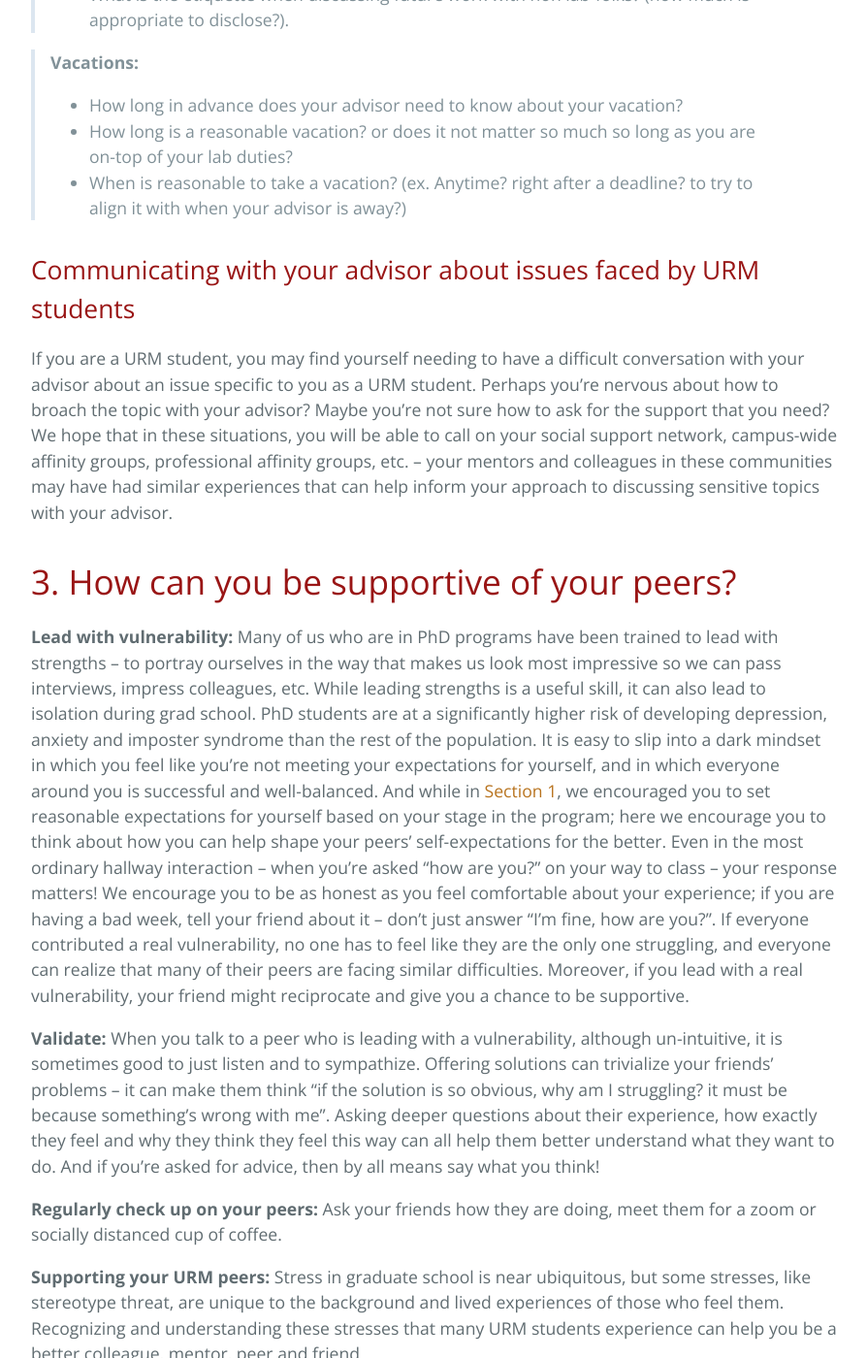
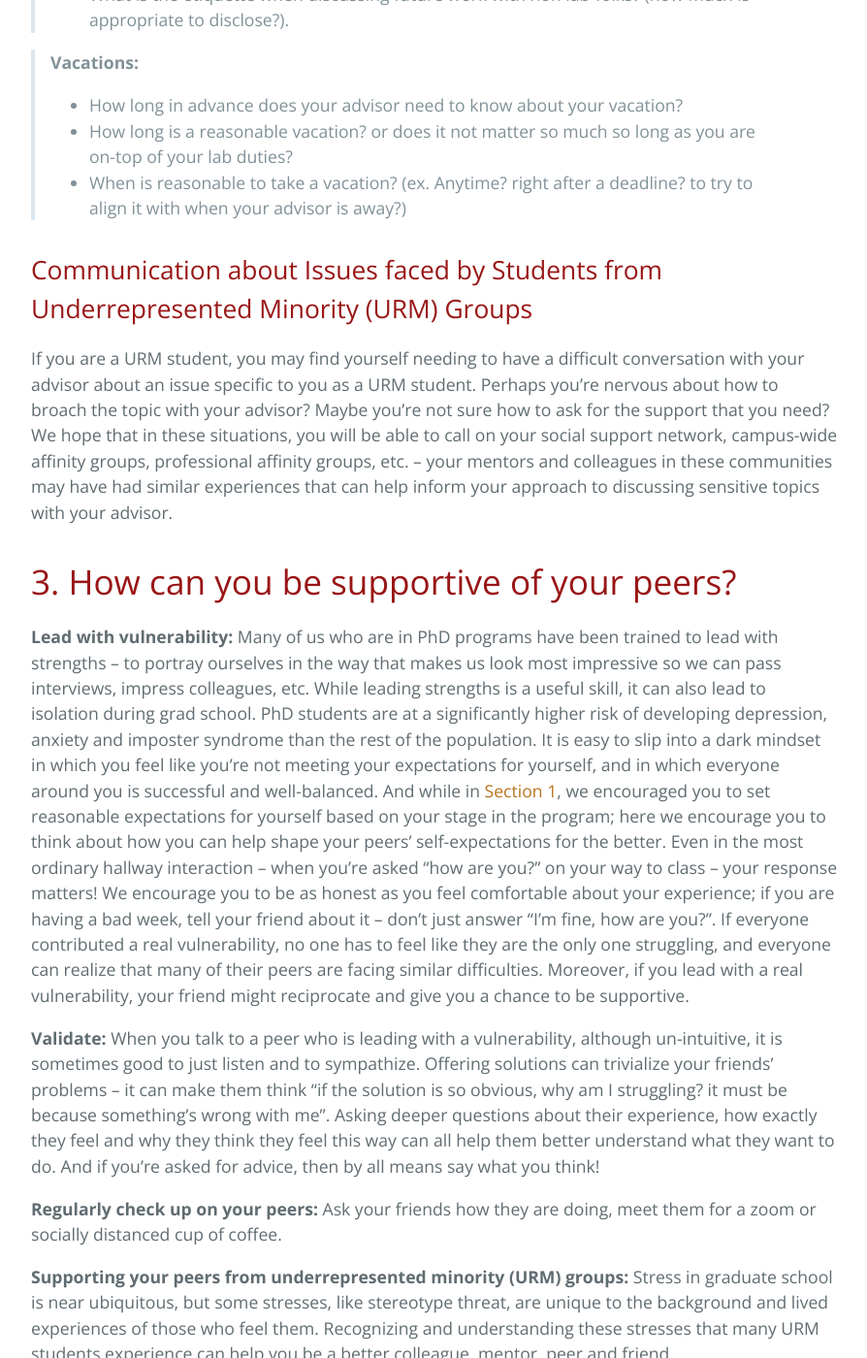
Before and after one commit to yanivyacoby/a-guide-to-your-phd, a Jekyll site: the page built from guide.md, in a window 1280 px wide and 1400 px high, scrolled down 11168 px. Shown: the whole window at 97% size, without its empty margins (192-1086 px from the left). Built offline with Jekyll 4.4.1, drawn with Linux system fonts in a browser that asks for light colours; some of the changed text lies outside the part shown.

Commit message:
Update guide.md

```diff
--- a/guide.md
+++ b/guide.md
@@ -357,7 +357,7 @@ to make sure you know what's expected of you.
 * When is reasonable to take a vacation? (ex. Anytime? right after a deadline? to try to align it with when your advisor is away?)
 
 
-## Communicating with your advisor about issues faced by URM students
+## Communication about Issues faced by Students from Underrepresented Minority (URM) Groups
 
 If you are a URM student, you may find yourself needing to have a difficult conversation with your advisor about an issue specific to you as a URM student. Perhaps you’re nervous about how to broach the topic with your advisor? Maybe you’re not sure how to ask for the support that you need? We hope that in these situations, you will be able to call on your social support network, campus-wide affinity groups, professional affinity groups, etc. -- your mentors and colleagues in these communities may have had similar experiences that can help inform your approach to discussing sensitive topics with your advisor.
 
@@ -392,7 +392,7 @@ And if you're asked for advice, then by all means say what you think!
 **Regularly check up on your peers:**
 Ask your friends how they are doing, meet them for a zoom or socially distanced cup of coffee.
 
-**Supporting your URM peers:**
+**Supporting your peers from underrepresented minority (URM) groups:**
 Stress in graduate school is near ubiquitous, but some stresses, like stereotype threat, are unique to the background and lived experiences of those who feel them. Recognizing and understanding these stresses that many URM students experience can help you be a better colleague, mentor, peer and friend.
 
 Be sensitive to the time/emotional burden that often falls disproportionately on URM students to advocate for themselves and educate their peers on social issues on top of their professional responsibilities as PhD students. A good starting place is to proactively try to understand these issues through reading and reflection.
```
Also changed, not shown: other parts of guide.md (+1 -1 lines).
